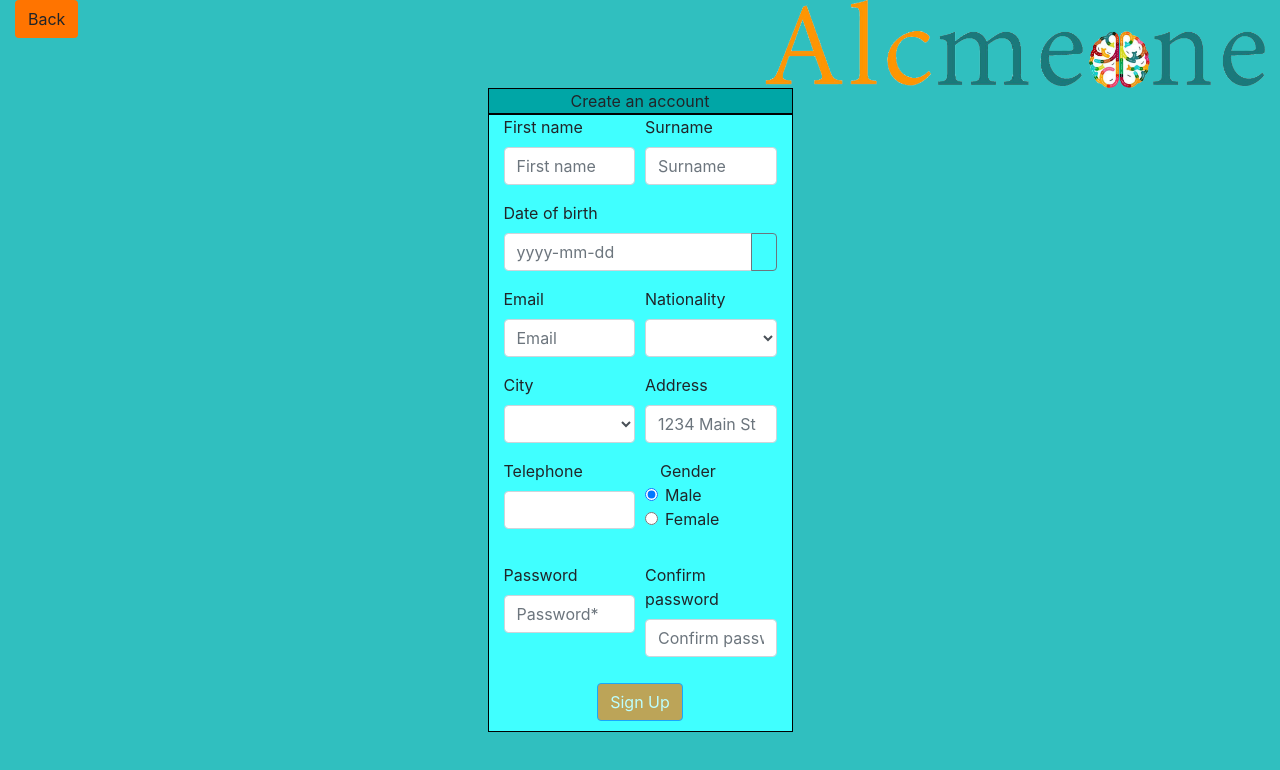
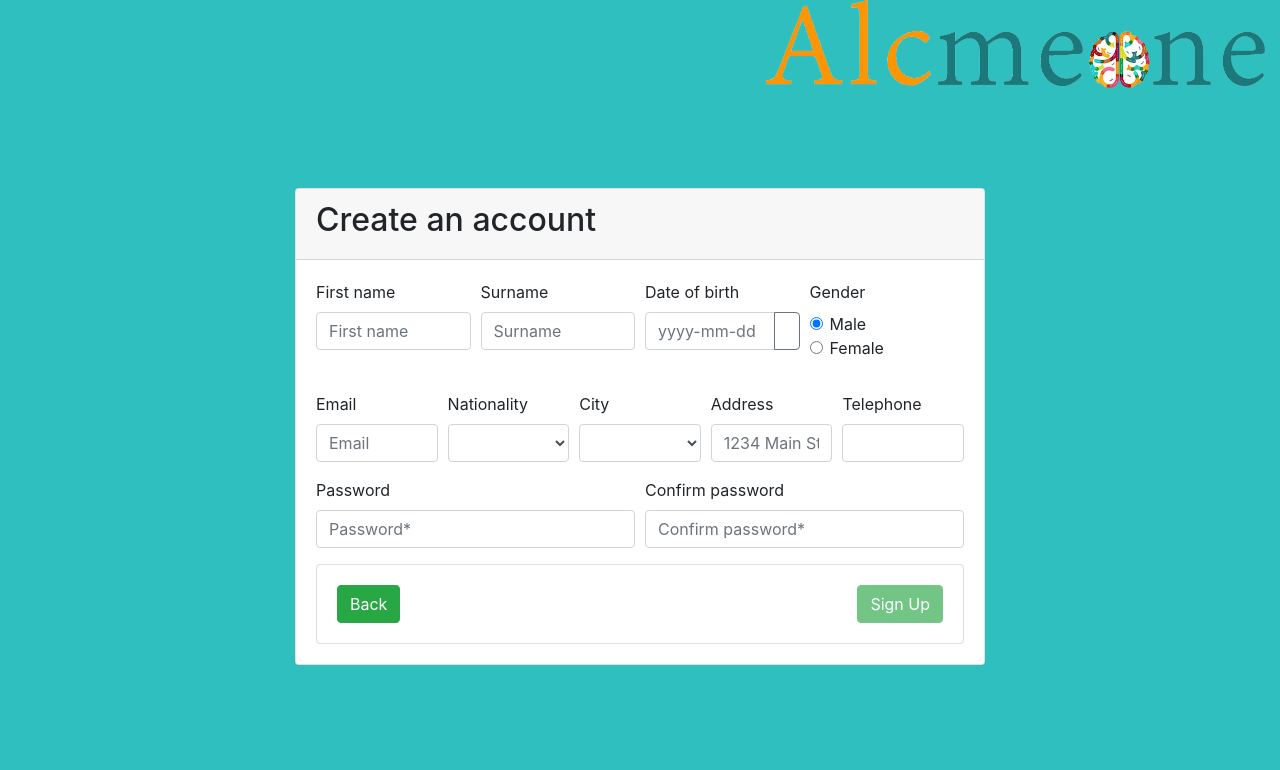
Before and after one commit to AntoMGF/Web-Application-CefalApp, an Angular app: page /signup in a window 1280 px wide. Shown: the top 770 px of the page. Built offline with nearby package versions, Linux system fonts and the light colour scheme.

Commit message:
Improvement of the UI

```diff
--- a/src/app/login/login.component.css
+++ b/src/app/login/login.component.css
@@ -1,29 +1,10 @@
 #signInButton {
 	display: block;
 	margin: 10px auto;
-	background-color: #FF7400
-}
-
-.imageDiv {
-	/* border: 1px solid black;*/
-
 }
 
 .signInRow {
-	margin: 50px;
-	padding: 10px;
-	/*border: 1px solid black;*/
-}
-
-.loginLabelCol {
-	text-align: center;
-	background-color: #00A6A6;
-	border: 1px solid black;
-}
-
-.loginColon {
-	border: 1px solid black;
-	background-color: #FFFFFF
+	padding: 100px;
 }
 
 .signUpRequestLabel {
--- a/src/app/login/login.component.html
+++ b/src/app/login/login.component.html
@@ -7,37 +7,40 @@
 	</div>
 
 	<div class="row signInRow">
-		<div class="col-6 offset-3 loginLabelCol">Login</div>
-		<div class="w-100"></div>
-		<div class="col-6 offset-3 loginColon">
+		<div class="col-6 offset-3">
+			<div class="card">
+				<div class="card-header">
+					<h2>Login</h2>
+				</div>
+				<div class="card-body">
 					<form #loginForm="ngForm" novalidate (ngSubmit)="submit()">
-				<div class="form-group">
+						<div class="form-group col-12 col-sm">
 							<label for="inputEmail">Email address</label> <input type="email"
-						class="form-control" id="inputEmail" name="email"
-						[(ngModel)]="_email" aria-describedby="emailHelp"
-						placeholder="Enter email" required> <small id="emailHelp"
-						class="form-text text-muted">We'll never share your email
-						with anyone else.</small>
+								pattern=".+@.+" class="form-control" id="inputEmail"
+								name="email" [(ngModel)]="_email"
+								placeholder="Enter email" required>
 						</div>
-				<div class="form-group">
-					<label for="inputPassword">Password</label> <input type="password"
-						class="form-control" name="password" [(ngModel)]="_password"
-						id="inputPassword" placeholder="Password" required>
+						<div class="form-groupcol-12 col-sm">
+							<label for="inputPassword">Password</label> <input
+								type="password" class="form-control" name="password"
+								[(ngModel)]="_password" id="inputPassword"
+								placeholder="Password" required>
 						</div>
 						<div class="form-group form-check">
 							<input type="checkbox" class="form-check-input"
-						id="rememberCredentialCheck" name="rememberCredentials" [(ngModel)]="_rememberPassword"> <label
-						class="form-check-label" for="rememberCredentialCheck" >Remember
+								id="rememberCredentialCheck" name="rememberCredentials"
+								[(ngModel)]="_rememberPassword"> <label
+								class="form-check-label" for="rememberCredentialCheck">Remember
 								me</label>
 						</div>
-				<button type="submit" class="btn btn-primary" id="signInButton"
+						<button type="submit" class="btn btn-success" id="signInButton"
 							[disabled]="!loginForm.form.valid">Sign In</button>
 					</form>
-		</div>
-	</div>
-	<div class="row">
-		<div class="col-6 offset-3">
-			<label class="signUpRequestLabel">You don't have any account? <a [routerLink]="['/signup']">Sign Up</a></label>
+					<label class="signUpRequestLabel">You don't have any
+						account? <a [routerLink]="['/signup']">Sign Up</a>
+					</label>
 				</div>
 			</div>
 		</div>
+	</div>
+</div>
--- a/src/app/signup/signup.component.css
+++ b/src/app/signup/signup.component.css
@@ -1,39 +1,9 @@
-#signUpButton {
-	display: block;
-	margin: 10px auto;
-	background-color: #FF7400
+.signUpRow {
+	padding: 100px;
 }
 
-
-#backButton {
-		background-color: #FF7400
-
-}
-
-.imageDiv {
-	border: 1px solid black;
-}
-
-.signInRow {
-	margin: 50px;
-	padding: 10px;
-	border: 1px solid black;
-}
-
-.form-group {
-
-}
-
-.signUpLabelCol {
-	text-align: center;
-	background-color: #00A6A6;
-	border: 1px solid black;
-}
-
-.signupColon {
-	border: 1px solid black;
-		background-color: #40FFFF
-
+#signUpButton {
+	float: right;
 }
 
 #date {
--- a/src/app/signup/signup.component.html
+++ b/src/app/signup/signup.component.html
@@ -1,36 +1,32 @@
 <div class="container-fluid">
 	<div class="row">
-		<div class="col-1 p">
-			<button type="button" class="btn" id="backButton" [routerLink]="['/login']">Back</button>
-		</div>
-		<div class="col-6 offset-5 pp">
+		<div class="col-6 offset-6">
 			<img width="500" src="assets\img\Logo_sfondo_trasparente.png"
 				class="img-fluid float-right" alt="Responsive image">
 		</div>
+	</div>
 
-								<div class="w-100"></div>
-
-
-		<div class="col-6 offset-3">
-			<div class="col-6 offset-3 signUpLabelCol">Create an account</div>
-			<div class="w-100"></div>
-			<div class="col-6 offset-3 signupColon">
+	<div class="row signUpRow">
+		<div class="col-8 offset-2">
+			<div class="card">
+				<div class="card-header">
+					<h2>Create an account</h2>
+				</div>
+				<div class="card-body">
 					<form #signupForm="ngForm" novalidate (ngSubmit)="submit()">
 						<div class="form-row">
-						<div class="form-group col-sm-6">
+							<div class="form-group col-sm-12 col-md">
 								<label for="firstName">First name</label> <input type="text"
 									class="form-control" id="firstName " placeholder="First name"
 									name="name" [(ngModel)]="_name" required>
 							</div>
-						<div class="form-group col-sm-6">
+							<div class="form-group col-sm-12 col-md">
 								<label for="surname">Surname</label> <input type="text"
 									class="form-control" name="surname" id="surname"
 									[(ngModel)]="_surname" placeholder="Surname" required>
 							</div>
 
-						<div class="w-100"></div>
-
-						<div class="form-group col-sm">
+							<div class="form-group col-sm-12 col-md">
 								<label for="datePicker">Date of birth</label>
 								<div class="input-group" id="datePicker">
 									<input class="form-control" placeholder="yyyy-mm-dd" name="dp"
@@ -43,51 +39,9 @@
 								</div>
 							</div>
 
-						<div class="w-100"></div>
-
-						<div class="form-group col-sm-6">
-							<label for="inputEmail">Email</label> <input type="email"
-								class="form-control" id="inputEmail" placeholder="Email"
-								name="email" [(ngModel)]="_email" required>
-						</div>
-						<div class="form-group col-sm-6">
-							<label for="inputNationality">Nationality</label> <select
-								id="inputNationality" class="form-control" name="state"
-								[(ngModel)]="_state" required>
-								<option selected>Choose...</option>
-								<option>...</option>
-							</select>
-						</div>
-
-						<div class="w-100"></div>
-
-						<div class="form-group col-sm-6">
-							<label for="inputCity">City</label> <select id="inputCity"
-								class="form-control" name="city" [(ngModel)]="_city">
-								<option selected>Choose...</option>
-								<option>...</option>
-							</select>
-						</div>
-
-						<div class="form-group col-sm-6">
-							<label for="inputAddress">Address</label> <input type="text"
-								class="form-control" id="inputAddress" name="address"
-								[(ngModel)]="_address" placeholder="1234 Main St">
-						</div>
-
-						<div class="w-100"></div>
-
-
-						<div class="form-group col-sm-6 ">
-							<label for="inputTelephone">Telephone</label> <input type="text"
-								class="form-control" id="inputTelephone" name="telephone"
-								[(ngModel)]="_telephone">
-						</div>
-
-						<div class="form-group col-sm-6">
-							<div class="col-sm-6">Gender</div>
-							<div class="w-100"></div>
-							<div class="form group form-check">
+							<div class="form-group col-sm-12 col-md">
+								<label for="genderRadio">Gender</label>
+								<div class="form group form-check" id="genderRadio">
 									<label class="form-check-label"> <input type="radio"
 										class="form-check-input" name="optradio" checked
 										(click)="setradio('Male')">Male
@@ -103,30 +57,82 @@
 								</div>
 							</div>
 
+							<div class="w-100"></div>
+
+
+							<div class="form-group col-sm-12 col-md">
+								<label for="inputEmail">Email</label> <input type="email"
+									pattern=".+@.+" class="form-control" id="inputEmail"
+									placeholder="Email" name="email" [(ngModel)]="_email" required>
+							</div>
+							<div class="form-group col-sm-12 col-md">
+								<label for="inputNationality">Nationality</label> <select
+									id="inputNationality" class="form-control" name="state"
+									[(ngModel)]="_state" required>
+									<option selected>Choose...</option>
+									<option>...</option>
+								</select>
+							</div>
+
+
+							<div class="form-group col-sm-12 col-md">
+								<label for="inputCity">City</label> <select id="inputCity"
+									class="form-control" name="city" [(ngModel)]="_city">
+									<option selected>Choose...</option>
+									<option>...</option>
+								</select>
+							</div>
+
+							<div class="form-group col-sm-12 col-md">
+								<label for="inputAddress">Address</label> <input type="text"
+									class="form-control" id="inputAddress" name="address"
+									[(ngModel)]="_address" placeholder="1234 Main St">
+							</div>
+
+
+							<div class="form-group col-sm-12 col-md ">
+								<label for="inputTelephone">Telephone</label> <input type="text"
+									class="form-control" id="inputTelephone" name="telephone"
+									[(ngModel)]="_telephone">
+							</div>
 
 							<div class="w-100"></div>
 
-
-						<div class="form-group col-sm-6">
+							<div class="form-group col-sm-12 col-md">
 								<label for="inputPassword">Password</label> <input
 									type="password" class="form-control" id="inputPassword"
 									placeholder="Password*" name="password" [(ngModel)]="_password"
 									required>
 							</div>
 
-						<div class="form-group col-sm-6">
+							<div class="form-group col-sm-12 col-md">
 								<label for="inputConfirmPassword">Confirm password</label> <input
 									type="password" class="form-control" id="inputConfirmPassword"
 									placeholder="Confirm password*" name="confirmPassword"
 									[(ngModel)]="_confirmPassword" required>
 							</div>
 
-						<button type="submit" class="btn btn-primary" id="signUpButton"
-							[disabled]="!signupForm.form.valid">Sign Up</button>
 
 						</div>
+
+						<div class="card">
+							<div class="card-body">
+										<button type="submit" class="btn btn-success" id="backButton"
+											[routerLink]="['/login']">Back</button>
+
+										<button type="submit" class="btn btn-success"
+											id="signUpButton" [disabled]="!signupForm.form.valid">Sign
+											Up</button>
+							</div>
+
+						</div>
+
 					</form>
+
+				</div>
+
 			</div>
 		</div>
+
 	</div>
 </div>
```
Lines whose indentation alone changed are shown as unchanged.
